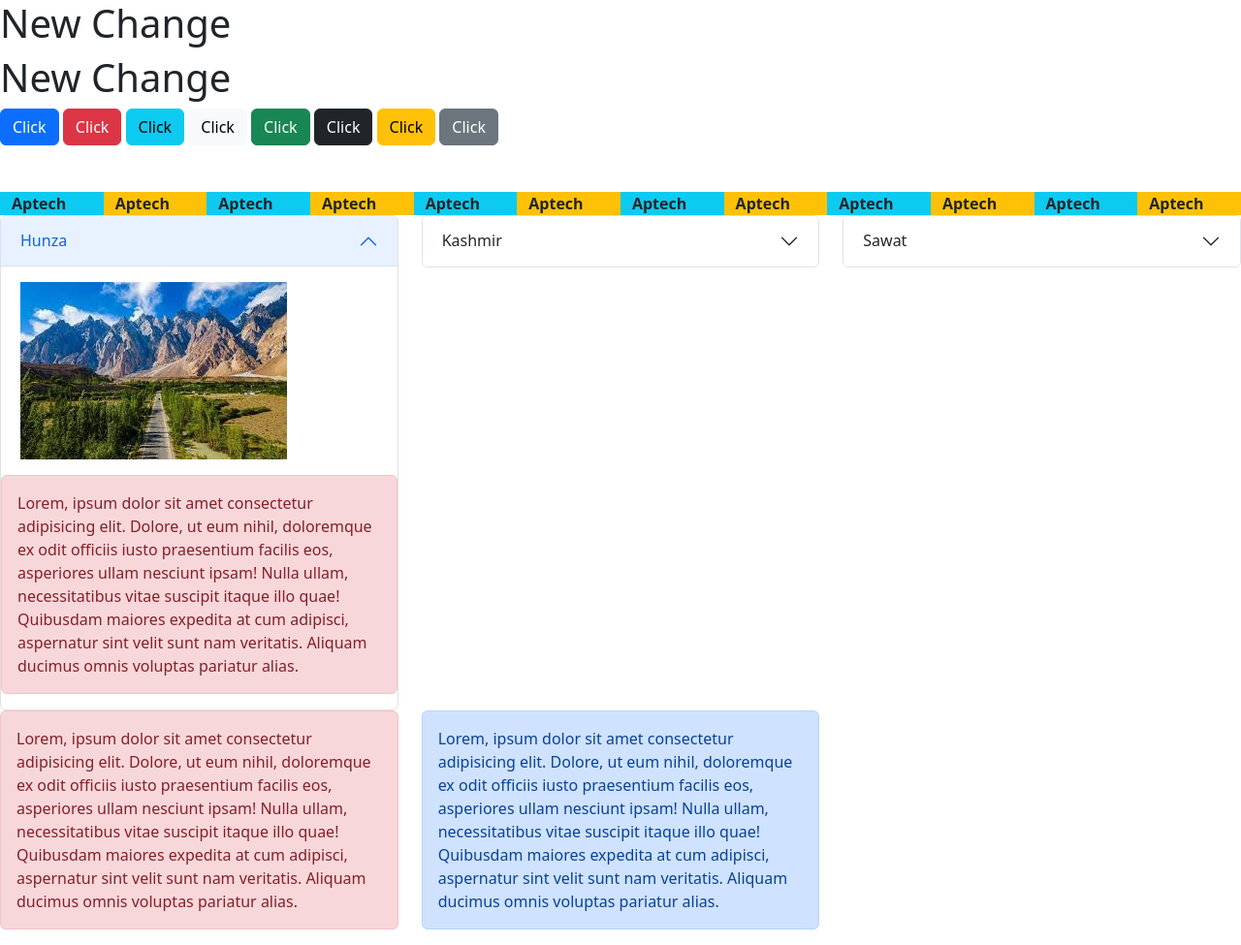
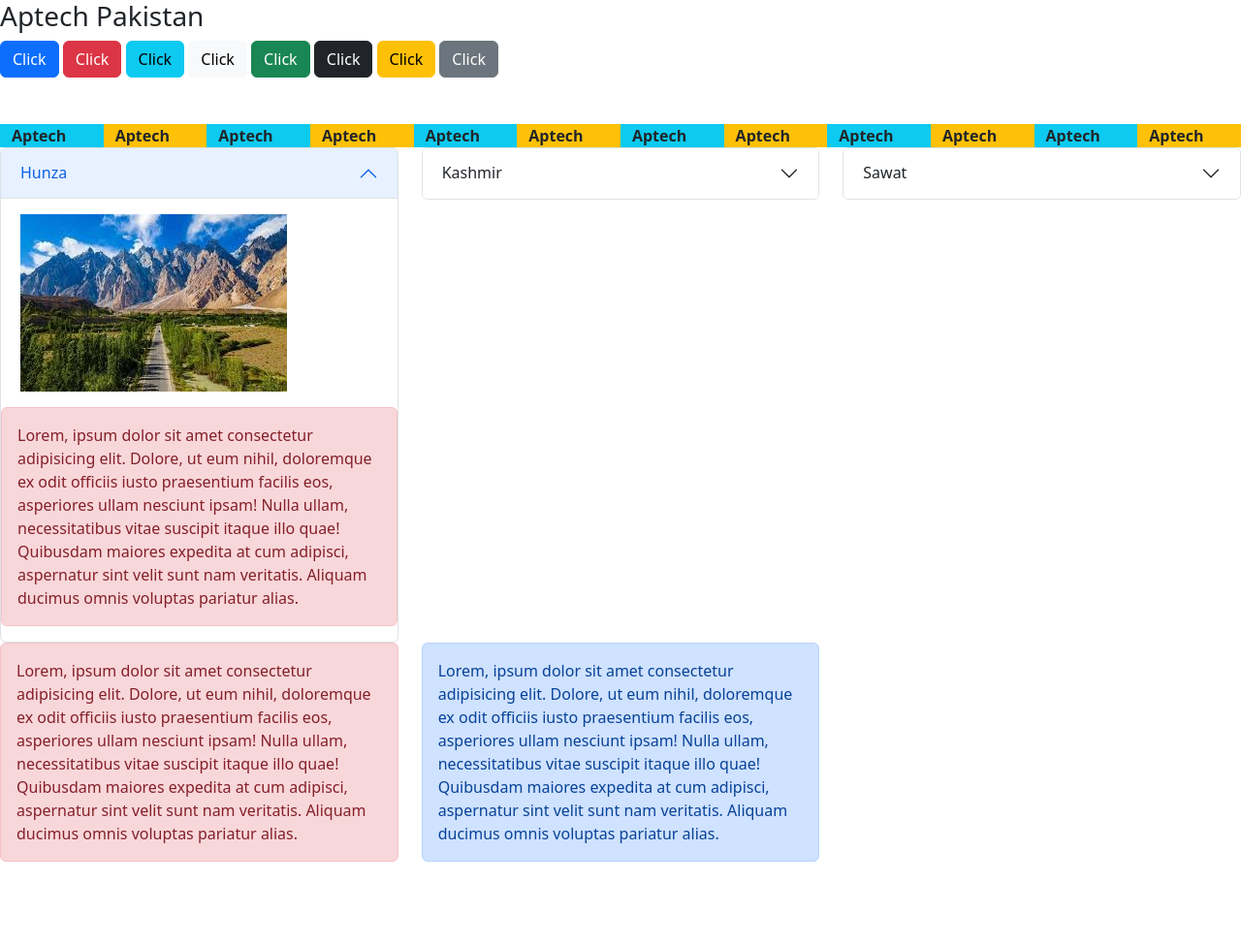
Before and after one commit to AMAANELLAHI456/myrepo, a plain HTML site: page bsJquery/index.html in a window 1280 px wide. Shown: the whole page at 97% size. After the commit the page ends 905 px from the top, so only its background shows below. Drawn offline with nearby package versions, Linux system fonts and the light colour scheme.

Commit message:
h1 tags removed h3 tag added

```diff
--- a/bsJquery/index.html
+++ b/bsJquery/index.html
@@ -8,8 +8,7 @@
 </head>
 <body>
 
-    <h1>New Change</h1>
-    <h1>New Change</h1>
+    <h3>Aptech Pakistan</h3>
     <button class="btn btn-primary">Click</button>
     <button class="btn btn-danger">Click</button>
     <button class="btn btn-info">Click</button>
```
